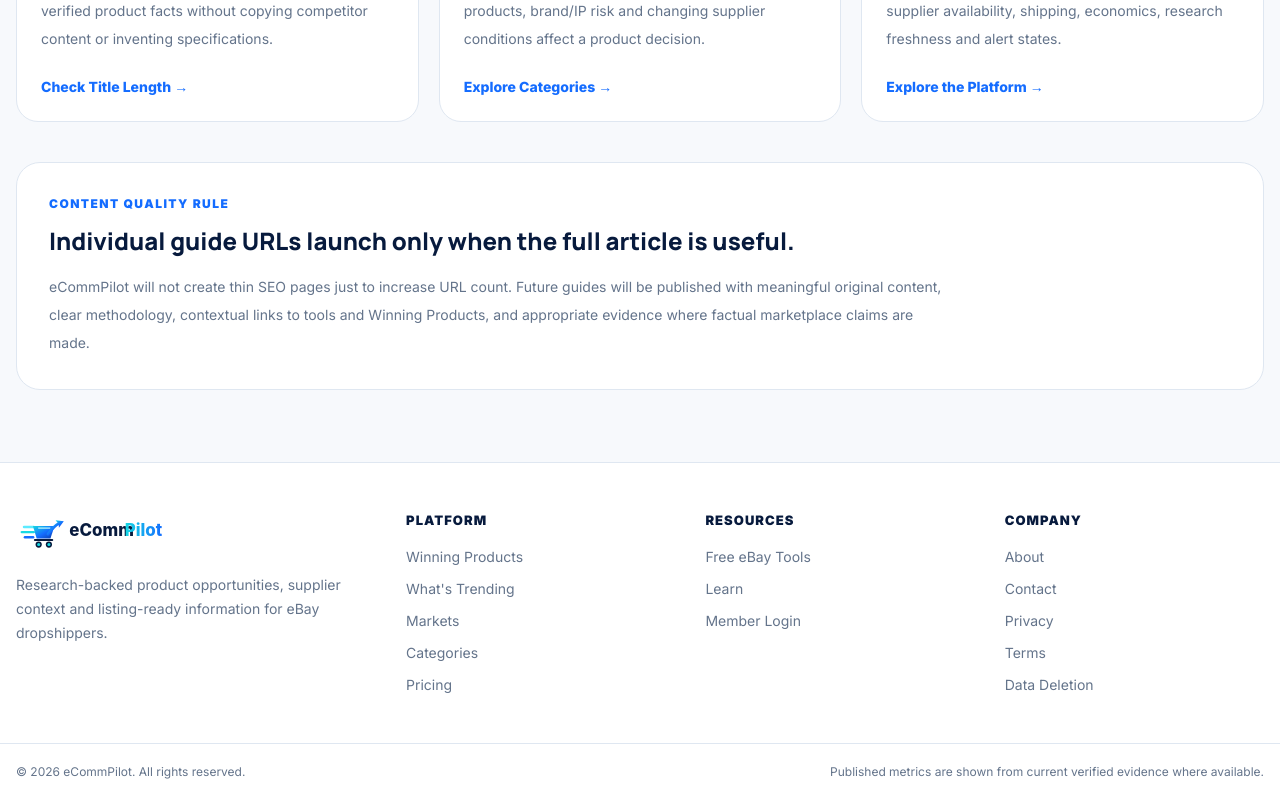
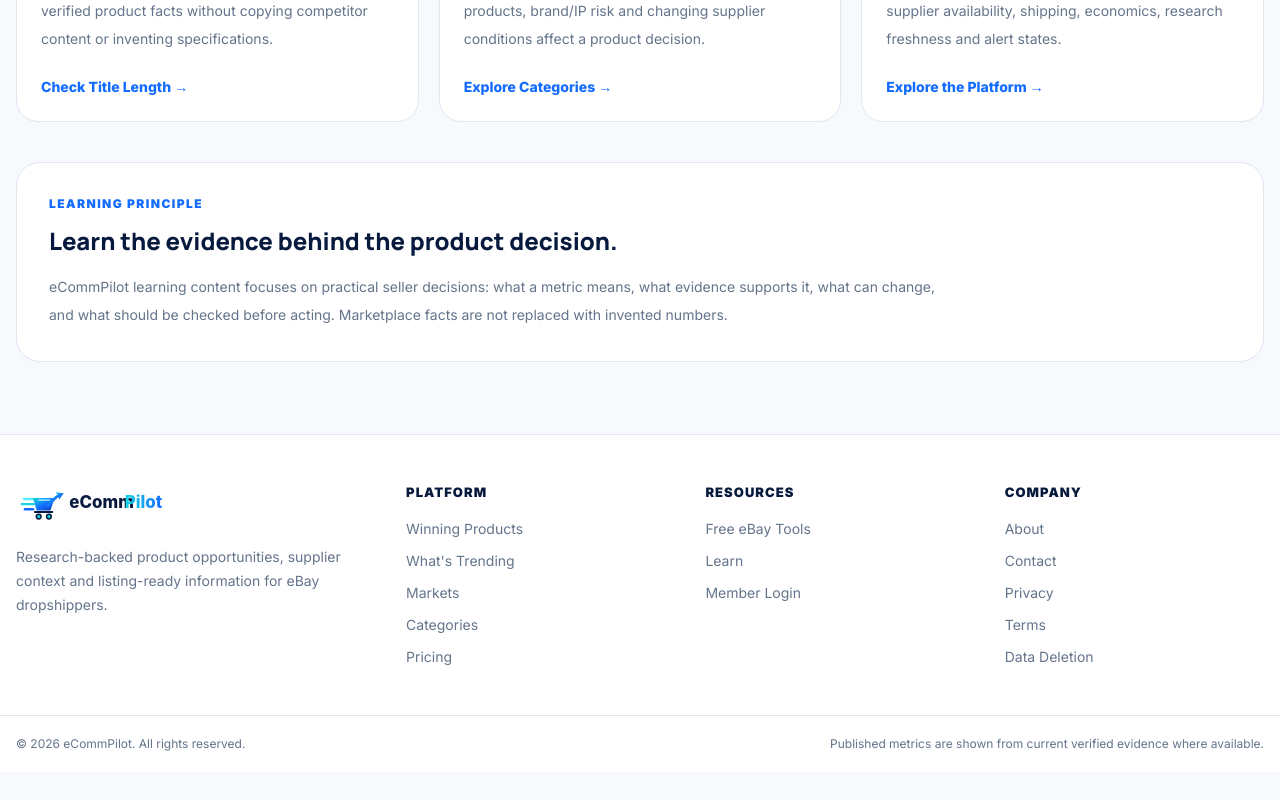
Before and after one commit to ponzey717/ecommpilot-main, a Next.js app: page /learn in a window 1280 px wide. Shown: the part 1091-1891 px from the top of the page. After the commit the page ends 1863 px from the top, so only its background shows below. Built offline with nearby package versions, Linux system fonts and the light colour scheme.

Commit message:
copy: make Learn hub customer-facing

```diff
--- a/src/app/learn/page.tsx
+++ b/src/app/learn/page.tsx
@@ -75,12 +75,12 @@ export default function LearnPage() {
           </div>
 
           <div className="mt-10 rounded-[24px] border border-[var(--border)] bg-white p-6 md:p-8">
-            <p className="eyebrow">Content quality rule</p>
+            <p className="eyebrow">Learning principle</p>
             <h2 className="mt-3 text-2xl font-extrabold text-[var(--navy)]">
-              Individual guide URLs launch only when the full article is useful.
+              Learn the evidence behind the product decision.
             </h2>
             <p className="mt-4 max-w-4xl text-sm leading-7 text-[var(--muted)]">
-              eCommPilot will not create thin SEO pages just to increase URL count. Future guides will be published with meaningful original content, clear methodology, contextual links to tools and Winning Products, and appropriate evidence where factual marketplace claims are made.
+              eCommPilot learning content focuses on practical seller decisions: what a metric means, what evidence supports it, what can change, and what should be checked before acting. Marketplace facts are not replaced with invented numbers.
             </p>
           </div>
         </div>
```
